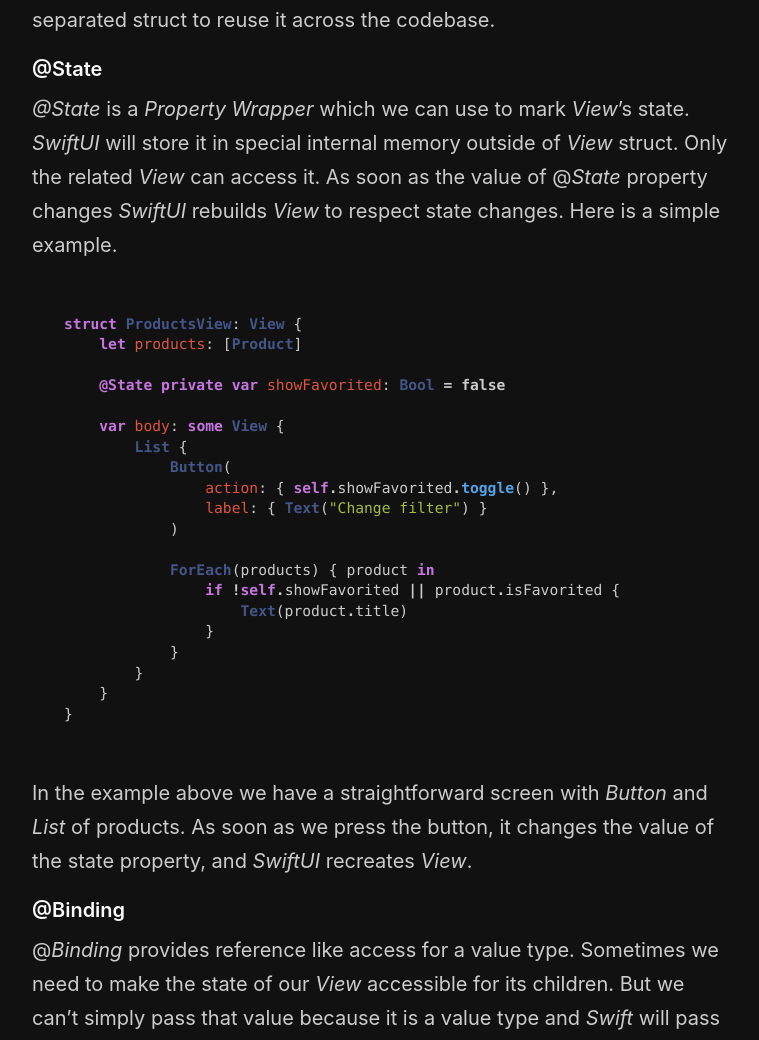
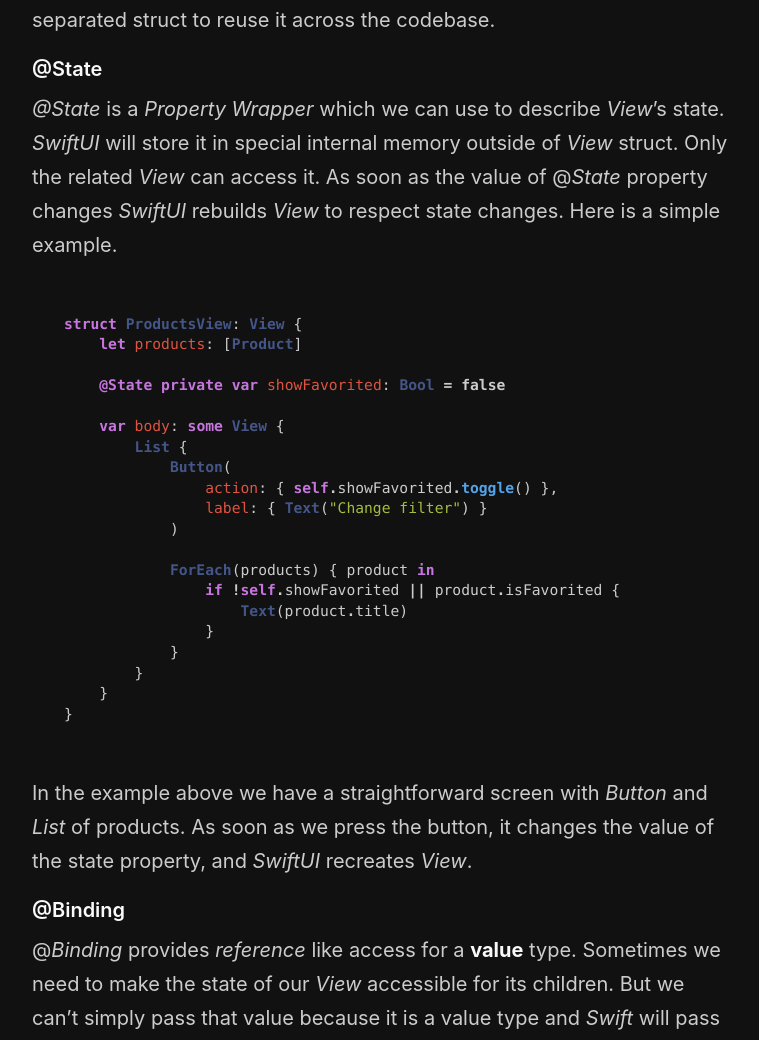
Before and after one commit to mecid/mecid.github.io, a Jekyll site: the page built from _posts/2019-06-12-understanding-property-wrappers-in-swiftui.md, in a window 1280 px wide and 1400 px high, scrolled down 403 px. Shown: the part 163-1203 px from the top of the window, without its empty margins (258-1017 px from the left). Built offline with Jekyll 4.4.1, drawn with Linux system fonts in a browser that asks for light colours; some of the changed text lies outside the part shown.

Commit message:
Update 2019-06-12-understanding-property-wrappers-in-swiftui.md

````diff
--- a/_posts/2019-06-12-understanding-property-wrappers-in-swiftui.md
+++ b/_posts/2019-06-12-understanding-property-wrappers-in-swiftui.md
@@ -9,7 +9,7 @@
 *Property Wrappers* feature described in [SE-0258](https://github.com/DougGregor/swift-evolution/blob/property-wrappers/proposals/0258-property-wrappers.md) proposal. The main goal here is wrapping properties with logic which can be extracted into the separated struct to reuse it across the codebase.
 
 #### @State
-*@State* is a *Property Wrapper* which we can use to mark *View*'s state. *SwiftUI* will store it in special internal memory outside of *View* struct. Only the related *View* can access it. As soon as the value of @*State* property changes *SwiftUI* rebuilds *View* to respect state changes. Here is a simple example.
+*@State* is a *Property Wrapper* which we can use to describe *View*'s state. *SwiftUI* will store it in special internal memory outside of *View* struct. Only the related *View* can access it. As soon as the value of @*State* property changes *SwiftUI* rebuilds *View* to respect state changes. Here is a simple example.
 
 ```swift
 struct ProductsView: View {
@@ -37,7 +37,7 @@
 In the example above we have a straightforward screen with *Button* and *List* of products. As soon as we press the button, it changes the value of the state property, and *SwiftUI* recreates *View*.
 
 #### @Binding
-@*Binding* provides reference like access for a value type. Sometimes we need to make the state of our *View* accessible for its children. But we can't simply pass that value because it is a value type and *Swift* will pass the copy of that value. And this is where we can use *@Binding Property Wrapper*.
+@*Binding* provides *reference* like access for a **value** type. Sometimes we need to make the state of our *View* accessible for its children. But we can't simply pass that value because it is a value type and *Swift* will pass the copy of that value. And this is where we can use *@Binding Property Wrapper*.
 
 ```swift
 struct FilterView: View {
````
Also changed, not shown: other parts of _posts/2019-06-12-understanding-property-wrappers-in-swiftui.md (+3 -0 lines).
